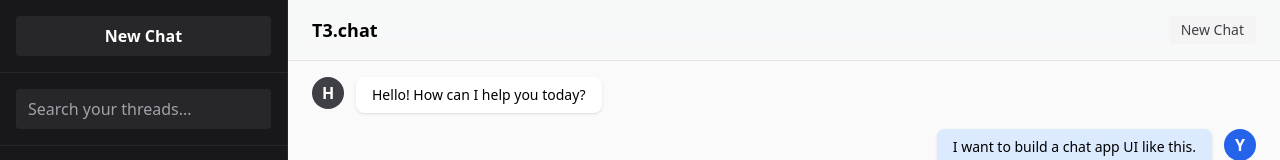
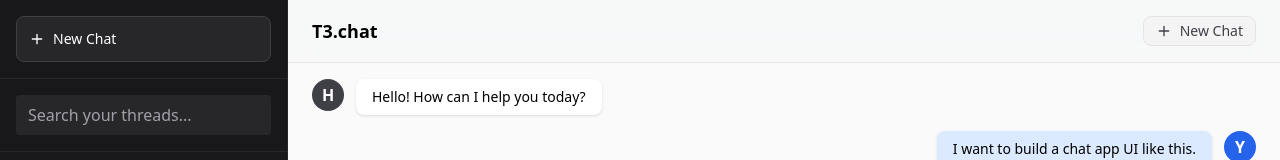
Before and after one commit to Hari-krishna-tech/t3chat-app, a Next.js app: page / in a window 1280 px wide. Shown: the top 160 px of the page. Built offline with nearby package versions, Linux system fonts and the light colour scheme; no server answers; sample sign-in values are in the browser's storage.

Commit message:
added new chat button.

```diff
--- a/components/ChatSidebar.tsx
+++ b/components/ChatSidebar.tsx
@@ -2,6 +2,7 @@
 
 import { useSession } from "next-auth/react";
 import { useRouter } from "next/navigation";
+import { NewThreadButton } from "./NewThreadButton";
 
 export default function ChatSidebar() {
   const { data: session } = useSession();
@@ -11,7 +12,7 @@ export default function ChatSidebar() {
     <aside className="flex flex-col h-full w-72 bg-zinc-900 text-white border-r border-zinc-800">
       {/* Header */}
       <div className="p-4 border-b border-zinc-800">
-        <button className="w-full py-2 rounded bg-zinc-800 hover:bg-zinc-700 font-semibold">New Chat</button>
+        <NewThreadButton className="w-full bg-zinc-800 hover:bg-zinc-700 text-white border-zinc-700" />
       </div>
       {/* Search */}
       <div className="p-4 border-b border-zinc-800">
--- a/components/ChatWindow.tsx
+++ b/components/ChatWindow.tsx
@@ -3,6 +3,7 @@ import React, { useState } from 'react';
 import ChatInput from './ChatInput';
 import { ModelType } from '@/lib/models';
 import ReactMarkdown from 'react-markdown';
+import { NewThreadButton } from './NewThreadButton';
 
 interface Message {
   id: string;
@@ -62,7 +63,7 @@ export default function ChatWindow() {
       {/* Header */}
       <header className="px-6 py-4 border-b border-zinc-200 bg-white/80 backdrop-blur flex items-center justify-between">
         <h1 className="text-lg font-bold">T3.chat</h1>
-        <button className="px-3 py-1 rounded bg-zinc-100 hover:bg-zinc-200 text-zinc-700 text-sm">New Chat</button>
+        <NewThreadButton className="px-3 py-1 bg-zinc-100 hover:bg-zinc-200 text-zinc-700 border-zinc-200" />
       </header>
       {/* Chat messages */}
       <div className="flex-1 overflow-y-auto px-6 py-4 space-y-4 bg-zinc-50">
--- a/components/NewThreadButton.tsx
+++ b/components/NewThreadButton.tsx
@@ -3,7 +3,11 @@
 import { useState } from "react";
 import { useRouter } from "next/navigation";
 
-export function NewThreadButton() {
+interface NewThreadButtonProps {
+  className?: string;
+}
+
+export function NewThreadButton({ className = "" }: NewThreadButtonProps) {
   const [isCreating, setIsCreating] = useState(false);
   const router = useRouter();
 
@@ -38,7 +42,7 @@ export function NewThreadButton() {
     <button
       onClick={createNewThread}
       disabled={isCreating}
-      className="w-full flex items-center gap-2 rounded-lg border p-3 text-sm transition-colors hover:bg-accent disabled:cursor-not-allowed disabled:opacity-50"
+      className={`flex items-center gap-2 rounded-lg border p-3 text-sm transition-colors hover:bg-accent disabled:cursor-not-allowed disabled:opacity-50 ${className}`}
     >
       <svg
         xmlns="http://www.w3.org/2000/svg"
```
